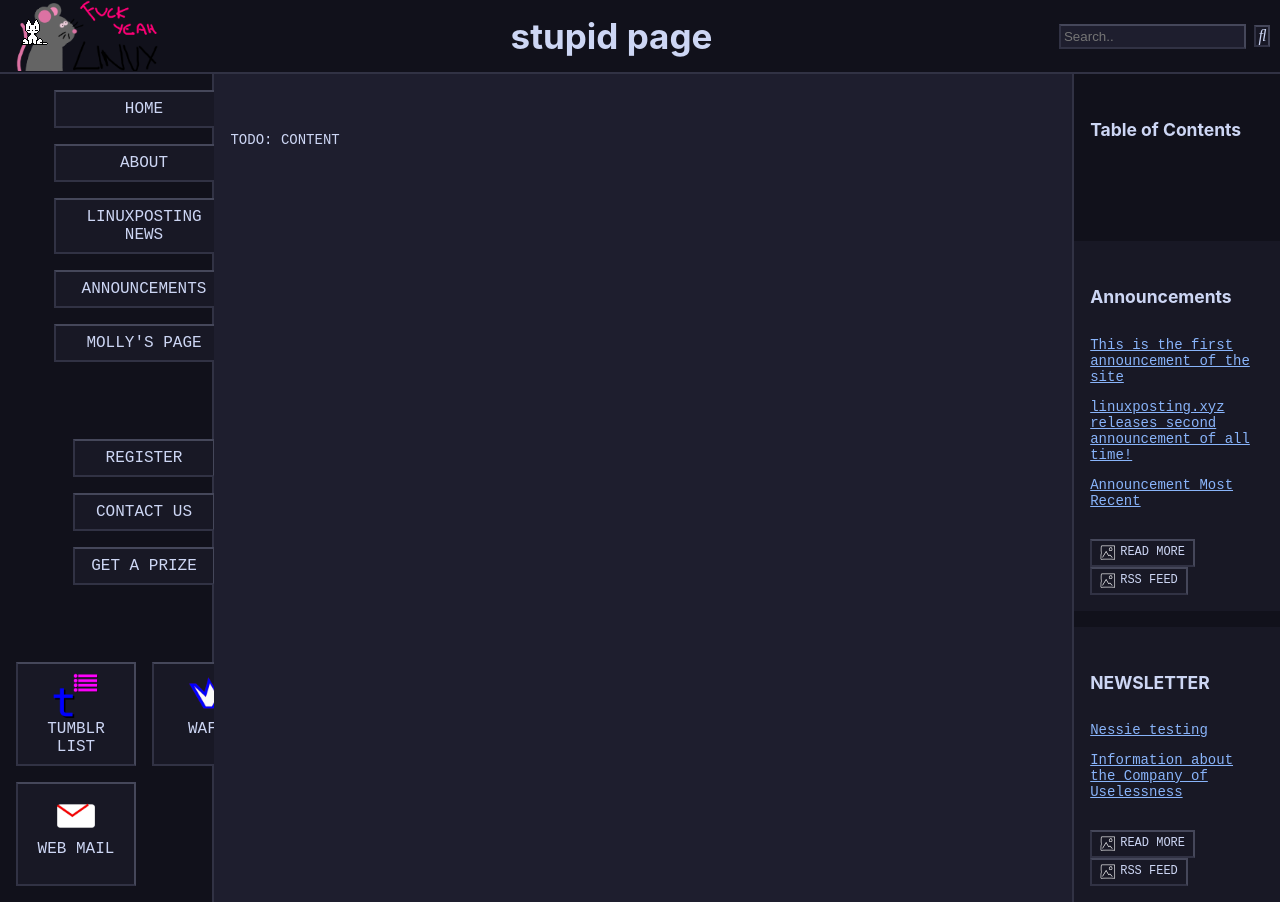
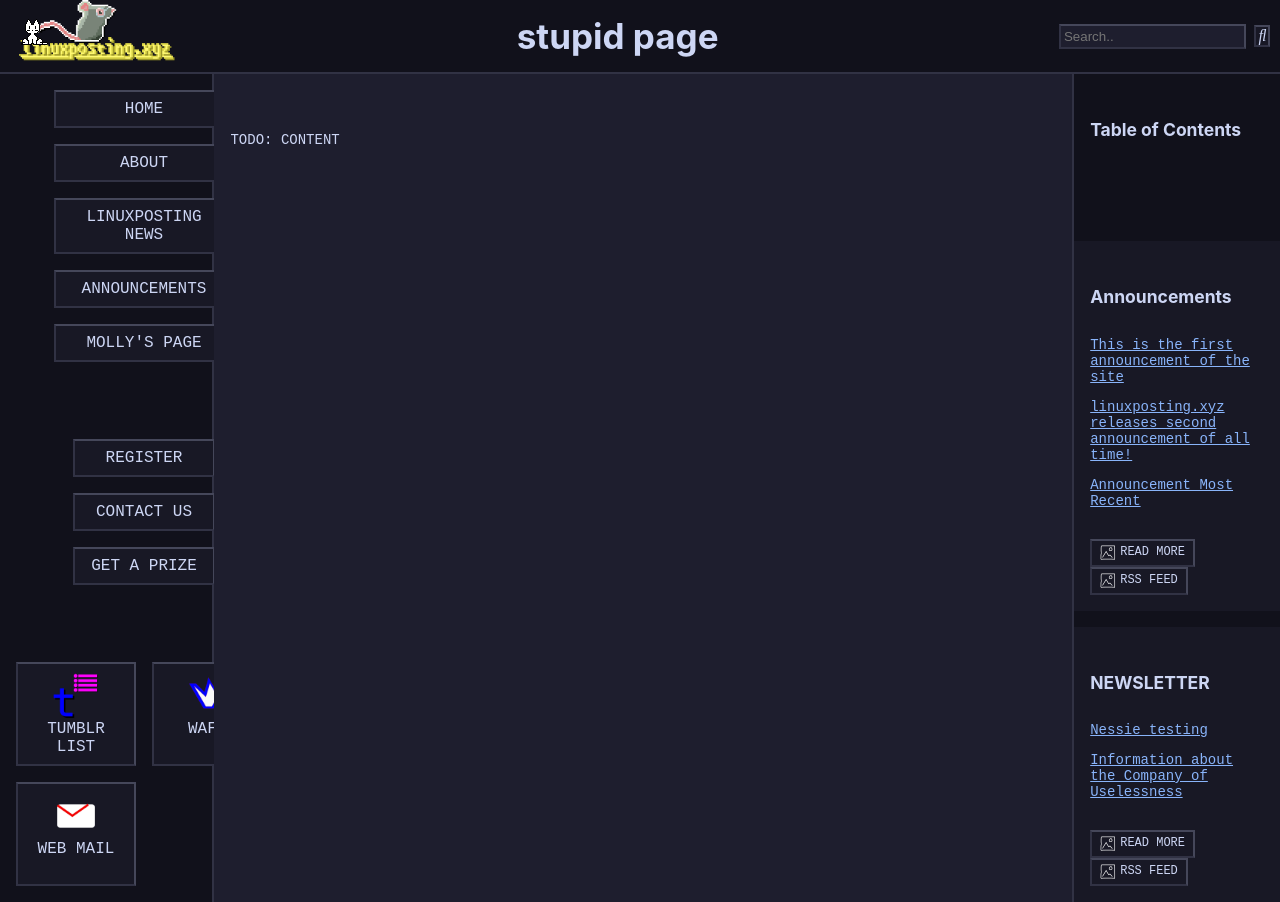
Before and after one commit to linuxpostingxyz/website, a Jekyll site: the page built from website/index.md, in a window 1280 px wide. Built offline with Jekyll 4.4.1, drawn with Linux system fonts in a browser that asks for light colours; some web fonts are replaced.

Commit message:
add cheese banner

```diff
--- a/website/_layouts/default.html
+++ b/website/_layouts/default.html
@@ -12,7 +12,7 @@
 <body>
         <!-- top bar -->
         <div class="nav-top">
-            <a href="/"><img src="/assets/img/molly.png" alt="high mouse cherishing linux. but fr tho, we need logo and stuff"></a>
+            <a href="/"><img src="/assets/img/cheesebanner.png" alt="high mouse cherishing linux. but fr tho, we need logo and stuff"></a>
             <h1>{{ page.headline }}</h1>
             <form action="#">
                 <input type="text" placeholder="Search.." name="search">
```
Also changed, not shown: website/assets/img/cheesebanner.png (added).
